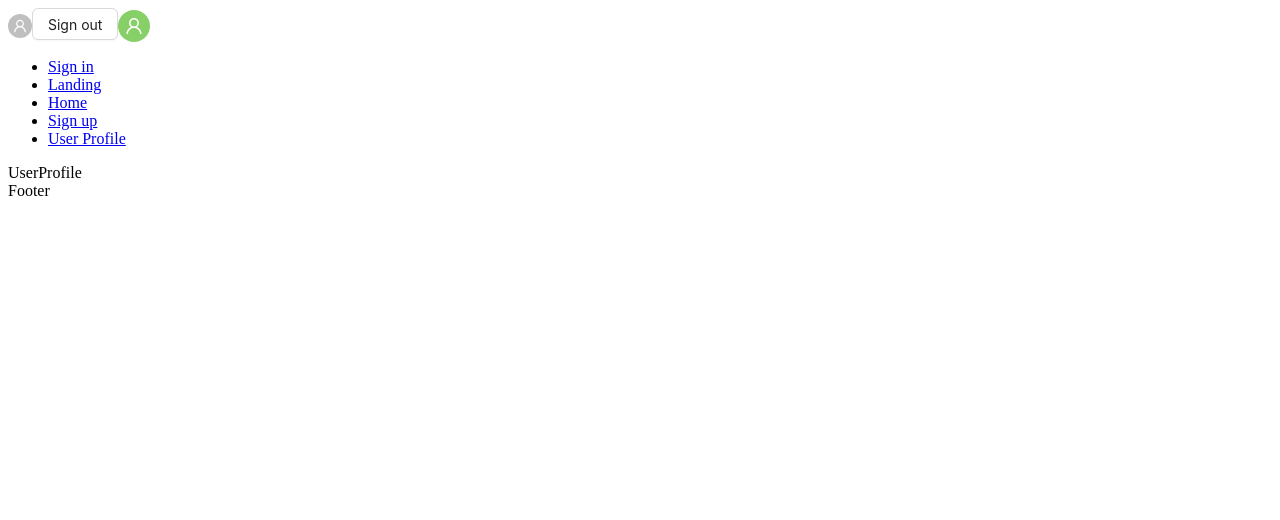
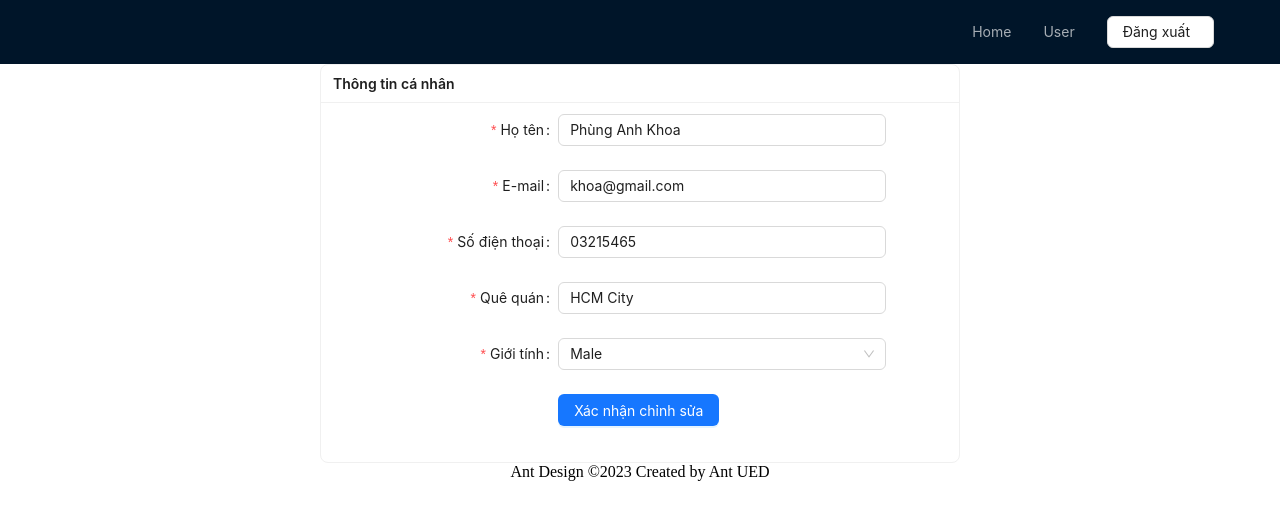
Before and after one commit to advance-web/midterm-project, a React (Vite) app: page /user-profile in a window 1280 px wide. Shown: the top 520 px of the page. Built offline with nearby package versions, Linux system fonts and the light colour scheme.

Commit message:
userProfile

```diff
--- a/package.json
+++ b/package.json
@@ -13,7 +13,8 @@
     "antd": "^5.11.0",
     "react": "^18.2.0",
     "react-dom": "^18.2.0",
-    "react-router-dom": "^6.18.0"
+    "react-router-dom": "^6.18.0",
+    "styled-components": "^6.1.0"
   },
   "devDependencies": {
     "@types/react": "^18.2.15",
--- a/src/App.jsx
+++ b/src/App.jsx
@@ -1,23 +1,39 @@
-import Layout from "./components/shared/Layout";
-import { Routes, Route } from "react-router-dom";
+
+import { Routes, Route, Outlet } from "react-router-dom";
 import Landing from "./pages/landing";
 import SignIn from "./pages/sign-in";
 import SignUp from "./pages/sign-up";
 import Home from "./pages/home";
 import UserProfile from "./pages/user-profile";
 
+import { createGlobalStyle } from 'styled-components';
+import Page_Layout from "./components/shared/layout";
+
+const GlobalStyle = createGlobalStyle`
+body {
+  margin: 0;
+  padding: 0;
+  box-sizing: border-box;
+}
+`;
+
 function App() {
   return (
     <>
-      <Layout>
-        <Routes>
+      <GlobalStyle></GlobalStyle>
+      <Routes>
+        <Route element={<Page_Layout />}>
+
           <Route path="/" element={<Landing />} />
+          <Route path="/home" element={<Home />} />
+          <Route path="/user-profile" element={<UserProfile />} />
+
+
           <Route path="/sign-in" element={<SignIn />} />
           <Route path="/sign-up" element={<SignUp />} />
-          <Route path="/home" element={<Home />} />
-          <Route path="/user-profile" element={<UserProfile />} />
-        </Routes>
-      </Layout>
+        </Route>
+      </Routes>
+
     </>
   );
 }
--- a/src/components/shared/footer/index.jsx
+++ b/src/components/shared/footer/index.jsx
@@ -1,5 +1,5 @@
 const Footer = () => {
-  return <div>Footer</div>;
+  return <div style={{ textAlign: 'center' }}>Ant Design ©2023 Created by Ant UED</div>;
 };
 
 export default Footer;
--- /dev/null
+++ b/src/components/shared/header_login/Header_login.jsx
@@ -0,0 +1,90 @@
+import React from 'react';
+import { Breadcrumb, Layout, Menu, theme } from 'antd';
+import styled from 'styled-components';
+import { Button } from 'antd';
+import { Navigate, Link } from 'react-router-dom';
+import { useNavigate } from "react-router-dom";
+import MenuItem from 'antd/es/menu/MenuItem';
+
+
+const { Header, Content, Footer } = Layout;
+
+
+
+const App = () => {
+    const useMyToken = () => {
+        const { token } = theme.useToken();
+        return {
+            ...token,
+            colorBg: '#FFFFFF',
+            colorBgSecondary: '#F3F4F9',
+            colorBgTertiary: '#E5E7EB',
+            colorBgQuaternary: '#D1D5DB',
+            colorBgContainer: "white",
+        };
+    }
+    return (
+        <Layout className="layout "
+            style={{
+                backgroundColor: "white",
+            }}
+        >
+            <Header
+                style={{
+                    display: 'flex',
+                    alignItems: 'center',
+
+
+                }}
+            >
+                <div className="demo-logo" />
+                <Menu
+                    className='menu'
+                    theme="dark"
+                    mode="horizontal"
+                    defaultSelectedKeys={['0']}
+                    style={{
+                        flex: "auto",
+                        minWidth: 0,
+                        justifyContent: 'flex-end',
+                    }}
+                // items={[
+                //     {
+                //         key: "1", label:
+
+                //             "Home"
+
+
+                //         ,
+                //     },
+                //     { key: "2", label: "User" },
+                //     { key: "3", label: "MyCV" },
+
+                // ]}
+
+                >
+
+                    <Menu.Item key="1">
+                        <Link to="/home">Home</Link> {/* Use Link to navigate */}
+                    </Menu.Item>
+                    <Menu.Item key="2">
+                        <Link to="/user-profile">User</Link> {/* Use Link to navigate */}
+                    </Menu.Item>
+                    <MenuItem key="3" onClick={e => {
+                        e.preventDefault();
+                    }}>
+                        <Button onClick={(e) => {
+                            e.stopPropagation(); //
+                        }}>
+                            <Link to="/">Đăng xuất</Link> {/* Use Link to navigate */}
+                        </Button>
+                    </MenuItem>
+                </Menu >
+
+            </Header>
+
+
+        </Layout>
+    );
+};
+export default App;
--- a/src/components/shared/layout/index.jsx
+++ b/src/components/shared/layout/index.jsx
@@ -2,19 +2,26 @@ import PropTypes from "prop-types";
 
 import Footer from "../footer";
 import Navigation from "../navigation";
+import Header_login from "../header_login/Header_login";
+import { Layout } from 'antd';
+import { Outlet } from 'react-router-dom';
 
-const Layout = (props) => {
+const Page_Layout = (props) => {
   return (
     <div>
-      <Navigation />
-      {props.children}
-      <Footer />
+
+        <Header_login />
+
+          <Outlet />
+
+        <Footer />
+
     </div>
   );
 };
 
-Layout.propTypes = {
+Page_Layout.propTypes = {
   children: PropTypes.node,
 };
 
-export default Layout;
+export default Page_Layout;
--- a/src/pages/user-profile/index.jsx
+++ b/src/pages/user-profile/index.jsx
@@ -1,5 +1,148 @@
+import React, { useState } from 'react'
+import { Card, Space } from 'antd';
+import { Button, Checkbox, Form, Input, Select } from 'antd';
+
+const formItemLayout = {
+  labelCol: {
+    xs: {
+      span: 24,
+    },
+    sm: {
+      span: 8,
+    },
+  },
+  wrapperCol: {
+    xs: {
+      span: 24,
+    },
+    sm: {
+      span: 16,
+    },
+  },
+};
+
+const tailFormItemLayout = {
+  wrapperCol: {
+    xs: {
+      span: 24,
+      offset: 0,
+    },
+    sm: {
+      span: 16,
+      offset: 8,
+    },
+  },
+};
+
+
+
 const UserProfile = () => {
-  return <div>UserProfile</div>;
+  const form = {
+    username: 'Phùng Anh Khoa',
+    email: 'khoa@gmail.com',
+    phone: "03215465",
+    residence: 'HCM City',
+    gender: 'male'
+  }
+  const [formData, setFormData] = useState(form)
+  console.log(formData);
+  return (
+    <>
+      <Card
+        style={{
+          width: '50%',
+          margin: 'auto'
+        }}
+        title="Thông tin cá nhân" size="small">
+        <Form
+          {...formItemLayout}
+          style={{
+            width: '80%',
+            margin: 'auto'
+          }}>
+          <Form.Item
+
+            label="Họ tên"
+            name="username"
+            rules={[
+              {
+                required: true,
+                message: 'Please input your username!',
+              },
+            ]}
+          >
+            <Input defaultValue={formData.username} />
+          </Form.Item>
+          <Form.Item
+            name="email"
+            label="E-mail"
+            rules={[
+              {
+                type: 'email',
+                message: 'The input is not valid E-mail!',
+              },
+              {
+                required: true,
+                message: 'Please input your E-mail!',
+              },
+            ]}
+          >
+            <Input defaultValue={formData.email} />
+          </Form.Item>
+
+          <Form.Item
+            name="phone"
+            label="Số điện thoại"
+            rules={[
+              {
+                required: true,
+                message: 'Please input your phone number!',
+              },
+            ]}
+          >
+            <Input defaultValue={formData.phone} />
+          </Form.Item>
+
+          <Form.Item
+            name="residence"
+            label="Quê quán"
+            rules={[
+              {
+                required: true,
+                message: 'Please input your phone number!',
+              },
+            ]}
+          >
+            <Input defaultValue={formData.residence} />
+          </Form.Item>
+
+          <Form.Item
+            name="gender"
+            label="Giới tính"
+            rules={[
+              {
+                required: true,
+                message: 'Please select gender!',
+              },
+            ]}
+          >
+            <Select
+              defaultValue={formData.gender}
+              placeholder="select your gender">
+              <Option value="male">Male</Option>
+              <Option value="female">Female</Option>
+            </Select>
+          </Form.Item>
+
+          <Form.Item {...tailFormItemLayout}>
+            <Button type="primary" htmlType="submit">
+              Xác nhận chỉnh sửa
+            </Button>
+          </Form.Item>
+        </Form>
+      </Card>
+    </>
+  );
 };
 
 export default UserProfile;
```
Also changed, not shown: 2 other files (tests, documents, lock files or other folders).
